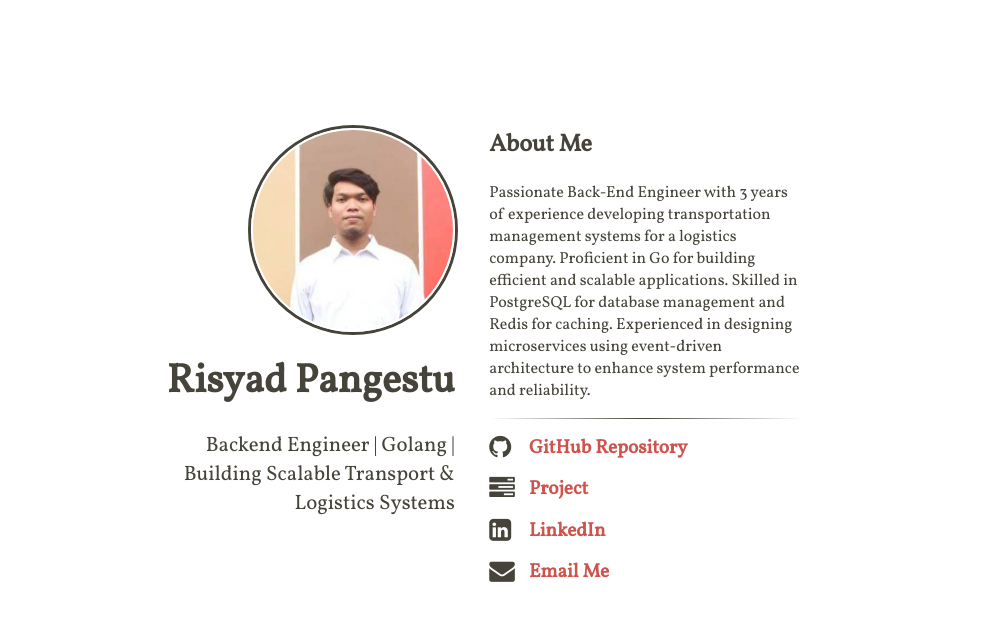
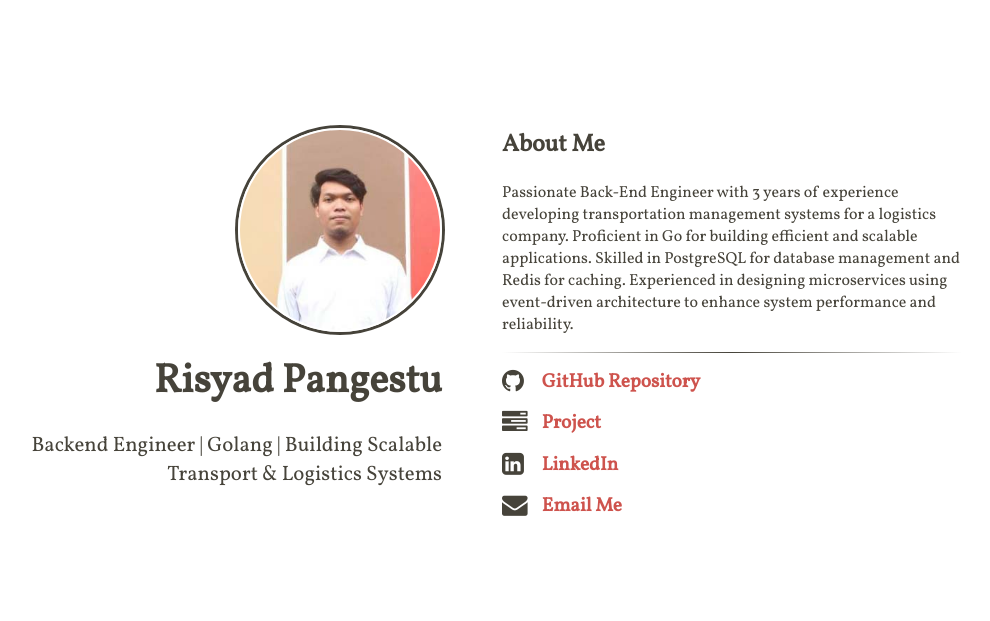
Before and after one commit to kazuzukan/kazuzukan.github.io, a Jekyll site: the page built from index.html, in a window 1280 px wide. Shown: the top 621 px of the page, without its empty margins (178-1168 px from the left). Built offline with Jekyll 4.4.1, drawn with Linux system fonts in a browser that asks for light colours; nearby versions of some CDN libraries.

Commit message:
feat: fix css

```diff
--- a/assets/main.scss
+++ b/assets/main.scss
@@ -115,7 +115,7 @@ footer {
 @media (min-width: 480px) {
 	/* wrapper stays 480px wide past 480px wide and is kept centered */
 	.wrapper {
-		width: 480px;
+		width: 1000px;
 		margin: 10% auto 0 auto;
 	}
 }
@@ -125,7 +125,7 @@ footer {
 	/* past 768px the layout is changed and the wrapper has a fixed width of 680px
 	to accomodate both the header column and the content column */
 	.wrapper {
-		width: 680px;
+		width: 1000px;
 	}
 
 	/* the header column stays left and has a dynamic width with all contents
```
Also changed, not shown: index.html (line endings or trailing spaces), 1 other file.
